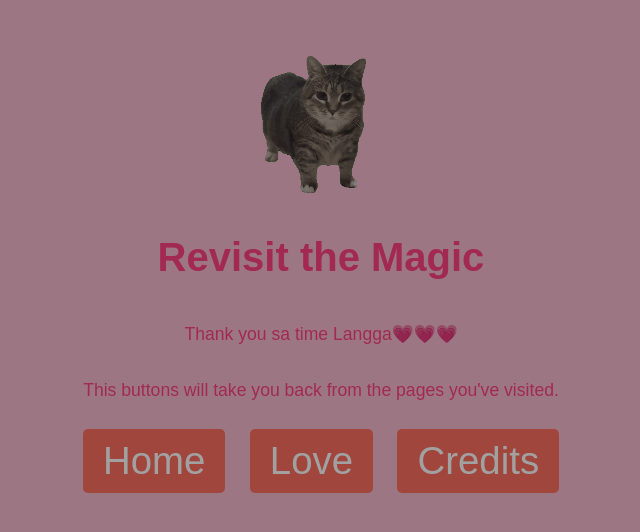
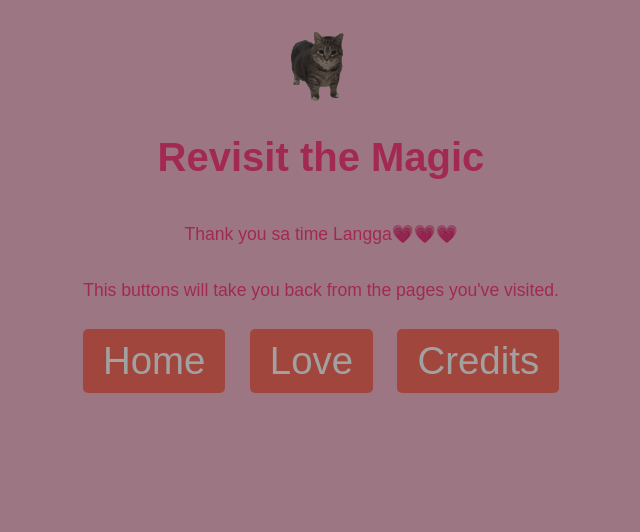
Before and after one commit to Serrius/for-jamyle, a plain HTML site: page lobby.html in a window 1280 px wide. Shown: the whole page, without its empty margins (319-959 px from the left). Drawn offline with Linux system fonts and the light colour scheme.

Commit message:
Update lobby.html

```diff
--- a/lobby.html
+++ b/lobby.html
@@ -14,12 +14,11 @@
             flex-direction: column;
             align-items: center;
             justify-content: center;
-            overflow-y: hidden;
         }
 
         img {
             width: auto; /* Keeps the aspect ratio */
-            height: 200px; /* Adjust this value to your preference */
+            height: 100px; /* Adjust this value to your preference */
             max-width: 100%; /* Prevents overflow */
         }
 
```
